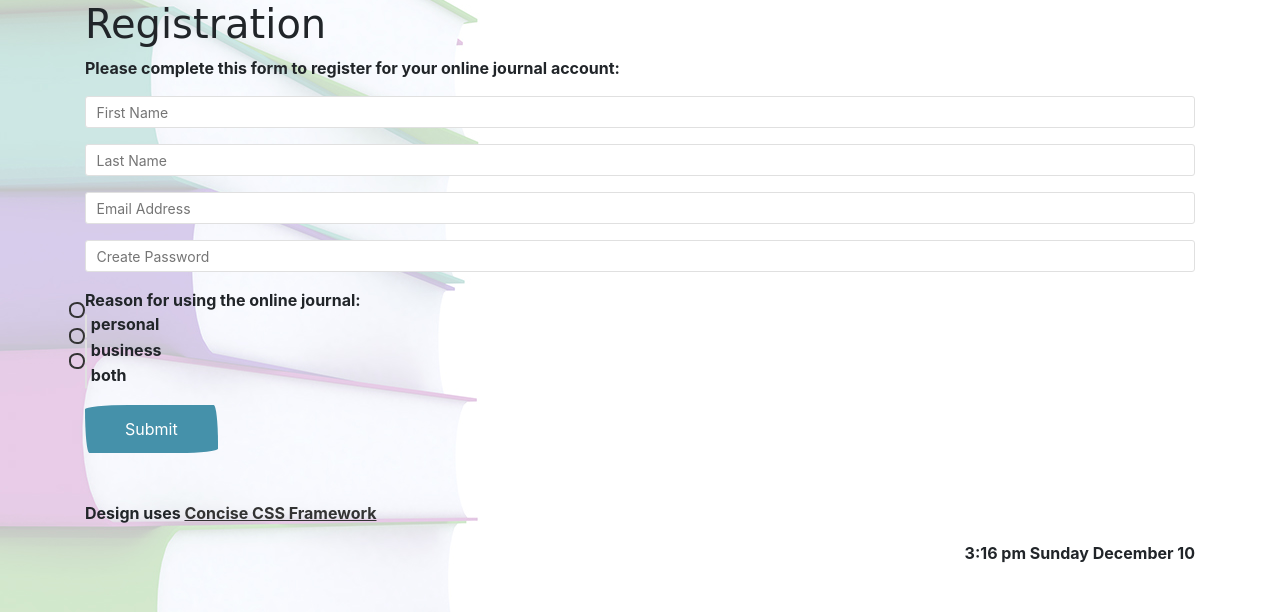
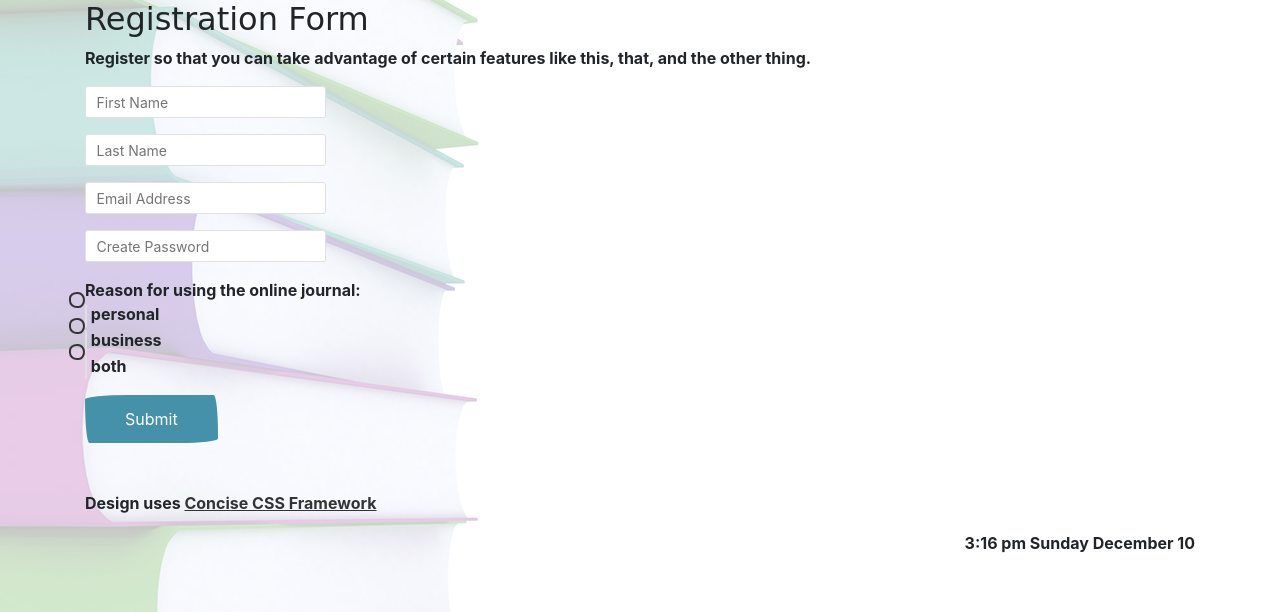
Before and after one commit to malama88/Group-2-Project, a PHP site: page /register.php in a window 1280 px wide. Shown: the part 188-800 px from the top of the page. Run offline with PHP 8.4, Linux system fonts and the light colour scheme; some web fonts are replaced.

Commit message:
added validation and combined registration_form.php
we can delete the following files: register.html, registration_form.php. This new regsiter.php has validation and I combined the form.

```diff
--- a/register.php
+++ b/register.php
@@ -1,28 +1,78 @@
-<?php // index.php
-/* This is the home page for this site.
-It uses templates to create the layout */
+<?php
 
-// Include the header:
+define('TITLE', 'Registration Form');
 include('templates/header.html');
-// Leave the PHP section to display lost of HTML:
 
-?>
-<div class="form">
+// Print some introductory text:
+print '<h2>Registration Form</h2>
+	<p>Register so that you can take advantage of certain features like this, that, and the other thing.</p>';
+
+// Check if the form has been submitted:
+if ($_SERVER['REQUEST_METHOD'] == 'POST') {
+
+    $problem = false; // No problems so far.
+
+    // Check for each value...
+    if (empty($_POST['first_name'])) {
+        $problem = true;
+        print '<p class="text--error">Please enter your first name!</p>';
+    }
+
+    if (empty($_POST['last_name'])) {
+        $problem = true;
+        print '<p class="text--error">Please enter your last name!</p>';
+    }
+
+    if (empty($_POST['email']) || (substr_count($_POST['email'], '@') != 1) ) {
+        $problem = true;
+        print '<p class="text--error">Please enter your email address!</p>';
+    }
+
+    $email=$_POST['email'];
+    if (filter_var($email, FILTER_VALIDATE_EMAIL)) {
+        echo("$email is a valid email address");
+    } else {
+        echo("$email is not a valid email address");
+    }
+
+    if (empty($_POST['password1'])) {
+        $problem = true;
+        print '<p class="text--error">Please enter a password!</p>';
+    }
 
 
+    if (!$problem) { // If there weren't any problems...
 
-    <form id="register" action="registration_form.php" method="post">
+        // Print a message:
+        print '<p class="text--success">You are now registered!</p>';
 
-        <h1>Registration</h1>
+        // Send the email:
+        //$body = "Thank you, {$_POST['first_name']}, for registering with My Online Journal!'.";
+        //mail($_POST['email'], 'Registration Confirmation', $body, 'From: admin@example.com');
 
-        <p>Please complete this form to register for your online journal account:</p>
+        // Clear the posted values:
+        $_POST = [];
 
-        <p><input placeholder= "First Name" type="text" name="first_name" size="20" required></p>
-        <p><input placeholder= "Last Name" type="text" name="last_name" size="20" required></p>
+    } else { // Forgot a field.
 
-        <p><input placeholder= "Email Address" type="email" name="email" size="20" required></p>
+        print '<p class="text--error">Please try again!</p>';
 
-        <p><input placeholder= "Create Password" type="text" name="password" size="20" required></p>
+    }
+
+} // End of handle form IF.
+
+// Create the form:
+?>
+    <form id="form" action="register.php" method="post" class="form--inline">
+
+        <p><input placeholder= "First Name" type="text" name="first_name" size="20" required value="<?php if (isset($_POST['first_name'])) { print htmlspecialchars($_POST['first_name']); } ?>"></p>
+
+        <p><input placeholder= "Last Name" type="text" name="last_name" size="20" required value="<?php if (isset($_POST['last_name'])) { print htmlspecialchars($_POST['last_name']); } ?>"></p>
+
+        <p><input placeholder= "Email Address" type="email" name="email" size="20" required value="<?php if (isset($_POST['email'])) { print htmlspecialchars($_POST['email']); } ?>"></p>
+
+        <p><input placeholder= "Create Password" type="text" name="password1" size="20" required value="<?php if (isset($_POST['password1'])) { print htmlspecialchars($_POST['password1']); } ?>"></p>
+
 
         <p>Reason for using the online journal: <br>
             <input type="radio" name="response" value="personal" required> personal <br>
@@ -33,9 +83,5 @@ include('templates/header.html');
         <input type="submit" name="submit" value="Submit">
 
     </form>
-</div>
-<?php  //Return to PHP.
-include('templates/footer.html');
-//include the footer.
 
-?>
+<?php include('templates/footer.html'); // Need the footer. ?>
```
